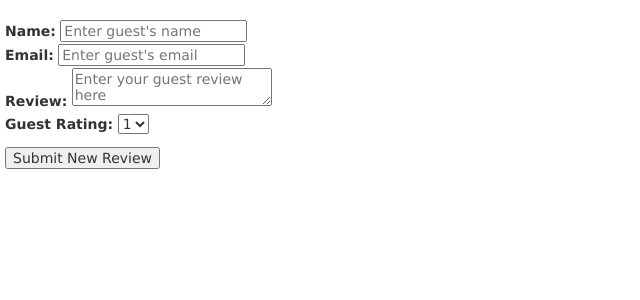
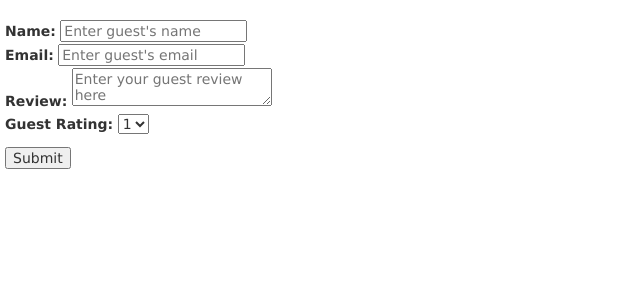
Before and after one commit to seanhaughey/guest-advisor, a Node server app: page /guests/new in a window 1280 px wide. Shown: the part 57-357 px from the top of the page, without its empty margins (0-640 px from the left). Run offline with Node 20, Linux system fonts and the light colour scheme; some libraries are stand-ins or nearby versions.

Commit message:
changed submit button on new guest form

```diff
--- a/views/guest.ejs
+++ b/views/guest.ejs
@@ -20,7 +20,7 @@
               <option value="5">5</option>
             </select></br>
             <div id="spacer" class="row col-md-12"></div>
-            <input type="submit" value="Submit New Review" />
+            <input type="submit" value="Submit" />
          </fieldset>
       </form>
    </body>
```
